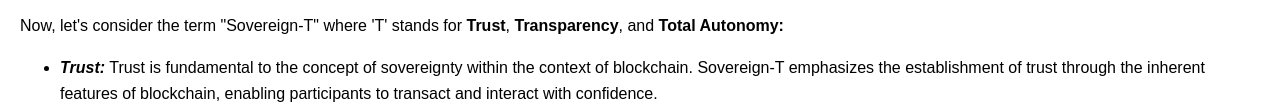
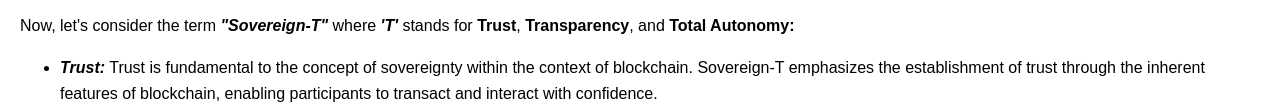
Before and after one commit to kesaviwebsolutions/Sovereign-T-Protocol-intro, a plain HTML site: page index.html in a window 1280 px wide. Shown: the part 835-939 px from the top of the page. Drawn offline with Linux system fonts and the light colour scheme.

Commit message:
Update index.html

```diff
--- a/index.html
+++ b/index.html
@@ -156,7 +156,7 @@
         </li>
       </ol>
       <p>
-        Now, let's consider the term "Sovereign-T" where 'T' stands for
+        Now, let's consider the term <em><strong>"Sovereign-T"</strong></em> where <em><strong>'T'</strong></em> stands for
         <strong>Trust</strong>, <strong>Transparency</strong>, and
         <strong>Total Autonomy:</strong>
       </p>
```
